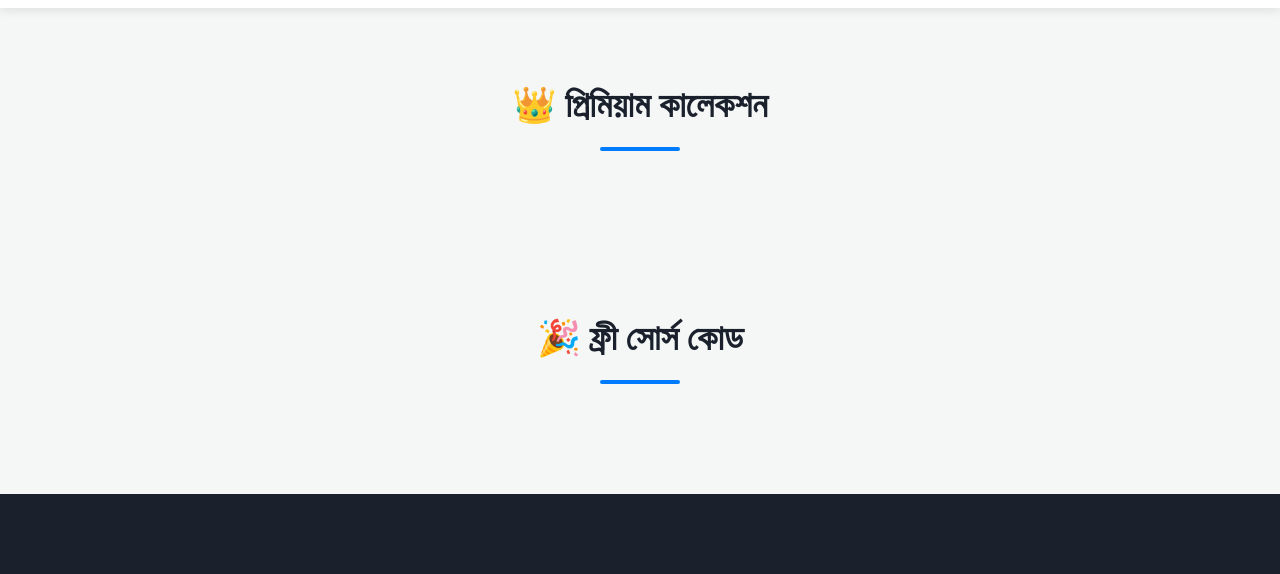
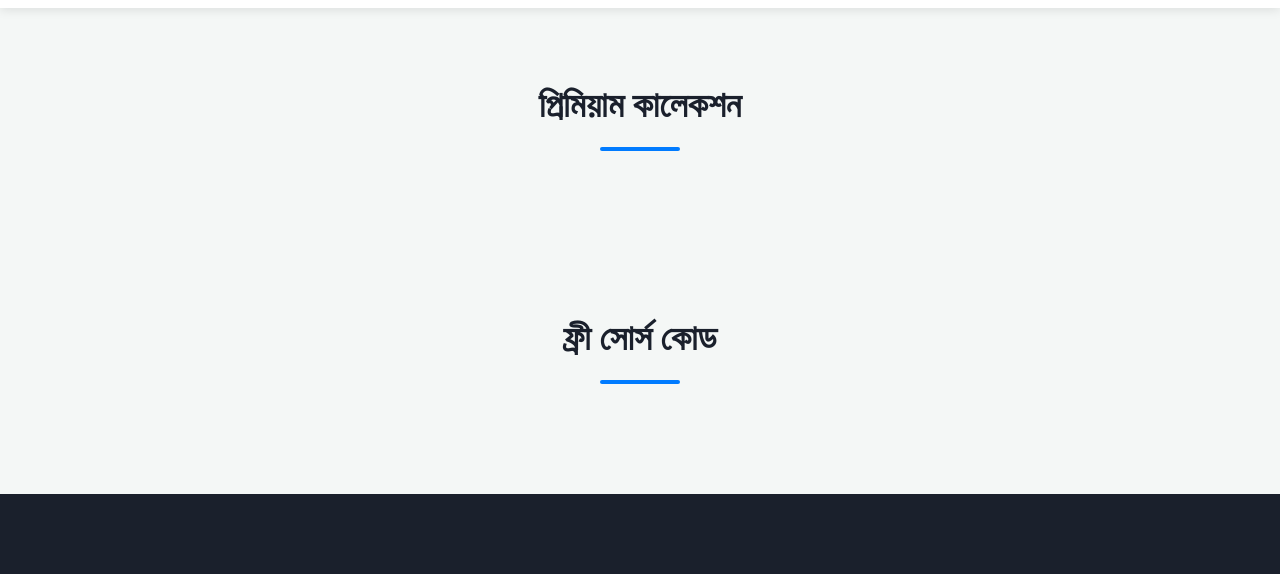
Before and after one commit to thenafiziqbal/appsmart, a plain HTML site: page index.html in a window 1280 px wide. Shown: the part 62-636 px from the top of the page. Drawn offline with Linux system fonts and the light colour scheme; no server answers.

Commit message:
Update index.html

```diff
--- a/index.html
+++ b/index.html
@@ -854,11 +854,11 @@
             <!-- <div id="banner-slider-container" class="container"></div> -->
 
             <section id="premium-products" class="container">
-                <h2 class="section-heading">👑 প্রিমিয়াম কালেকশন</h2>
+                <h2 class="section-heading"> প্রিমিয়াম কালেকশন</h2>
                 <div id="premium-products-grid" class="product-grid"></div>
             </section>
             <section id="free-products" class="container" style="margin-top: 50px;">
-                <h2 class="section-heading">🎉 ফ্রী সোর্স কোড</h2>
+                <h2 class="section-heading"> ফ্রী সোর্স কোড</h2>
                 <div id="free-products-grid" class="product-grid"></div>
             </section>
         </div>
```
